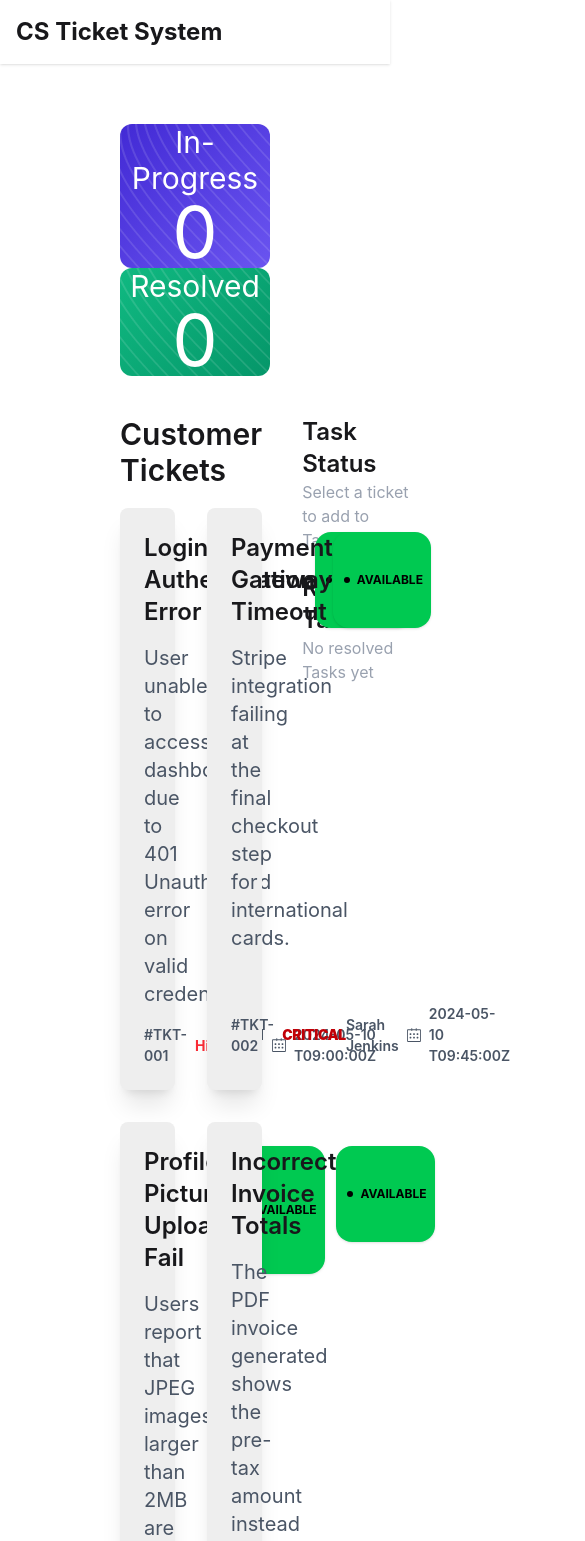
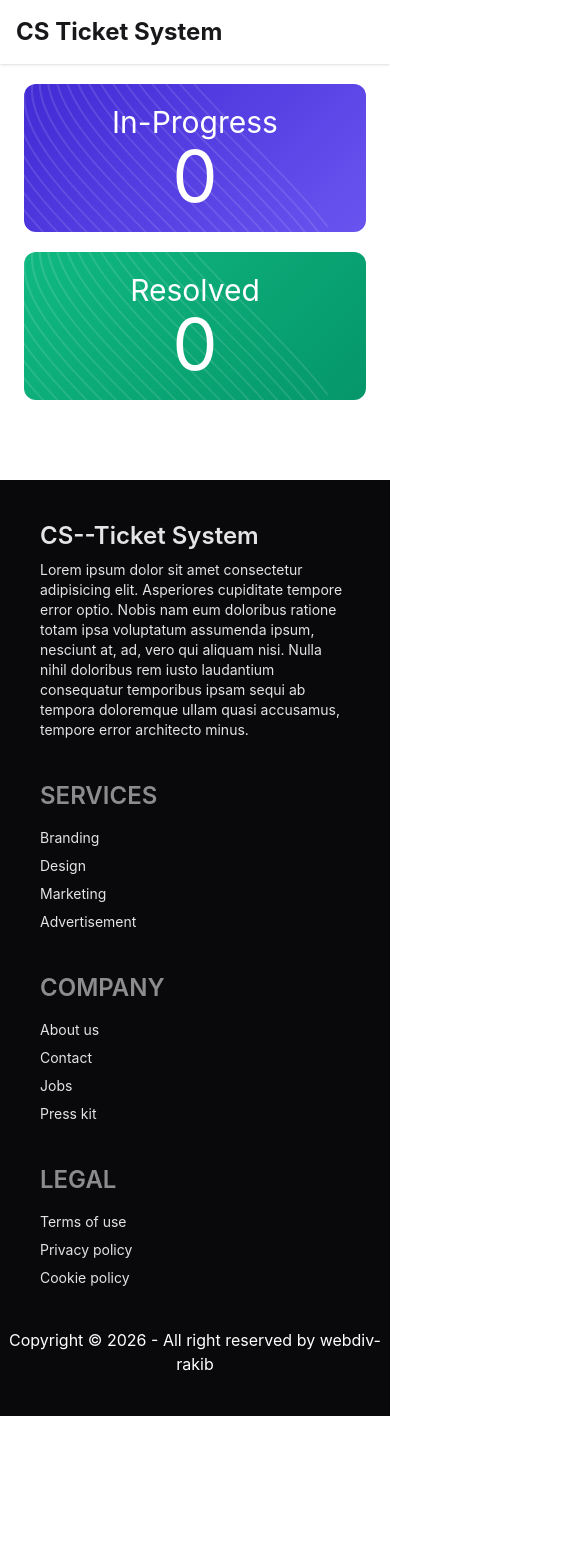
Before and after one commit to webdiv-rakib/CS-Ticket-System, a React (Vite) app: page / in a window 390 px wide. Shown: the top 1541 px of the page, 585 px wide, since content can reach past the window. After the commit the page ends 1416 px from the top, so only its background shows below. Built offline with nearby package versions, Linux system fonts and the light colour scheme.

Commit message:
hero and footer section responsive complete

```diff
--- a/src/App.jsx
+++ b/src/App.jsx
@@ -72,12 +72,12 @@ function App() {
       <Hero
         inProgressCount={inProgress.length} resolveCount={resolve.length}></Hero>
 
-      <CustomerTickets
+      {/* <CustomerTickets
         tickets={tickets}
         handleAddToInProgress={handleAddToInProgress}
         inProgress={inProgress}
         resolve={resolve}
-        handleComplete={handleComplete}></CustomerTickets>
+        handleComplete={handleComplete}></CustomerTickets> */}
 
       <Footer></Footer>
     </>
--- a/src/components/Footer/Footer.jsx
+++ b/src/components/Footer/Footer.jsx
@@ -3,7 +3,7 @@ import React from 'react';
 const Footer = () => {
     return (
         <div>
-            <footer className="footer sm:footer-horizontal bg-neutral text-neutral-content p-10 grid grid-cols-4 justify-self-center px-30 mt-20 gap-50">
+            <footer className="footer sm:footer-horizontal bg-neutral text-neutral-content p-10 md:grid md:grid-cols-4 justify-self-center md:px-30 mt-20 md:gap-50">
                 <div>
                     <h1 className='text-2xl font-semibold'>CS--Ticket System</h1>
                     <p>Lorem ipsum dolor sit amet consectetur adipisicing elit. Asperiores cupiditate tempore error optio. Nobis nam eum doloribus ratione totam ipsa voluptatum assumenda ipsum, nesciunt at, ad, vero qui aliquam nisi. Nulla nihil doloribus rem iusto laudantium consequatur temporibus ipsam sequi ab tempora doloremque ullam quasi accusamus, tempore error architecto minus.</p>
--- a/src/components/Hero/Hero.jsx
+++ b/src/components/Hero/Hero.jsx
@@ -2,12 +2,12 @@ import React from 'react';
 import './Hero.css'
 const Hero = ({ inProgressCount, resolveCount }) => {
     return (
-        <div className='inter md:flex md:items-center md:justify-between px-30 mt-15 gap-5 text-white'>
-            <div className='text-3xl md:w-1/2 text-center md:h-60 flex flex-col justify-center rounded-xl bg-in-progress-1'>
+        <div className='inter md:flex md:items-center md:justify-between md:px-30 md:mt-15 gap-5 text-white mt-5 px-6'>
+            <div className='text-3xl md:w-1/2 text-center md:h-60 flex flex-col justify-center rounded-xl bg-in-progress-1 p-5'>
                 <h1>In-Progress</h1>
                 <h1 className='text-7xl'>{inProgressCount || 0}</h1>
             </div>
-            <div className='text-3xl md:w-1/2 md:h-60 text-center flex flex-col justify-center rounded-xl bg-resolve'>
+            <div className='text-3xl md:w-1/2 md:h-60 text-center flex flex-col justify-center rounded-xl bg-resolve mt-5 p-5'>
                 <h1>Resolved</h1>
                 <h1 className='text-7xl'>{resolveCount || 0}</h1>
             </div>
```
